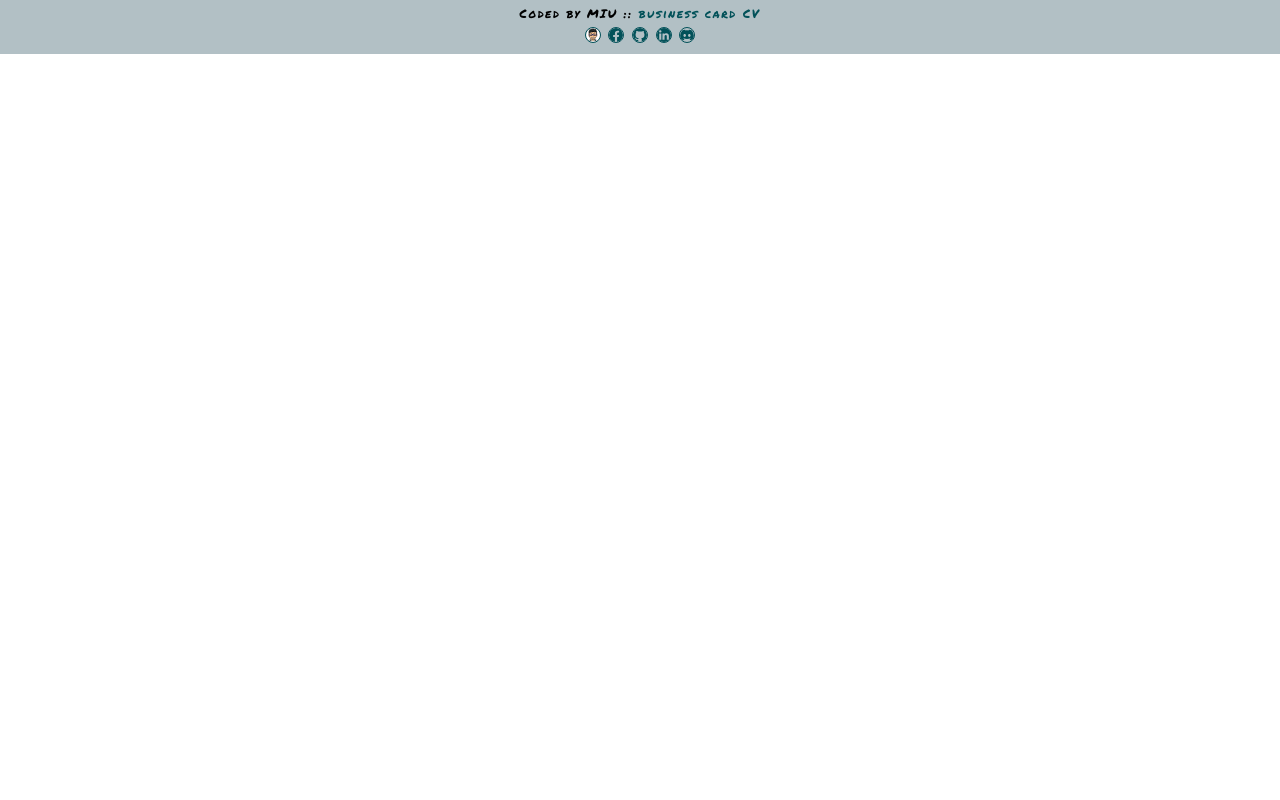
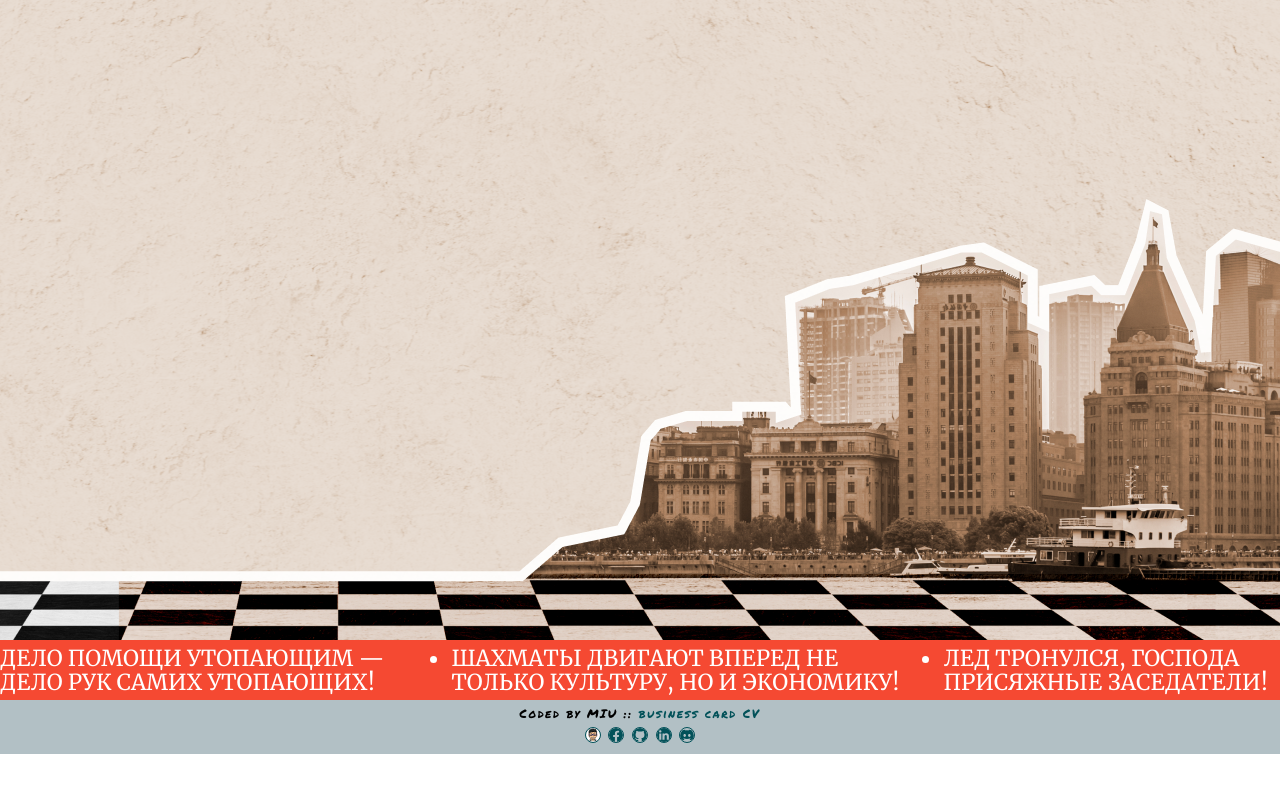
Before and after one commit to MIU-cz/My_works, a PHP site: page / in a window 1280 px wide. Run offline with PHP 8.4, Linux system fonts and the light colour scheme; style sheets or scripts are compiled from the project's sources.

Commit message:
feat: stop today

```diff
--- a/Yandex/index.html
+++ b/Yandex/index.html
@@ -1,21 +1,35 @@
 <!DOCTYPE html>
-<html lang="en">
+<html lang="ru">
     <head>
-    <meta charset="UTF-8">
-    <meta name="viewport" content="width=device-width, initial-scale=1.0">
-    <title>Document</title>
-    <link rel="stylesheet" href="src/autor-resourse/my-normaliz-style-min.css">
-    <link rel="stylesheet" href="src/css/main.css">
+        <meta charset="UTF-8" />
+        <meta name="viewport" content="width=device-width, initial-scale=1.0" />
+        <title>club four horses</title>
+        <link
+            rel="shortcut icon"
+            href="src/img/header/horse-1.svg"
+            type="image/x-icon"
+        />
+        <link
+            rel="stylesheet"
+            href="src/autor-resourse/my-normaliz-style-min.css"
+        />
+        <link rel="stylesheet" href="src/css/main.css" />
     </head>
 
     <body>
-    <header class="container">
-
+        <header class="container container_header">
+            <div class="wraper"></div>
         </header>
 
-    <main>
+        <section class="run-text">
+            <ul class="txt_marquee">
+                <li class="txt_marquee_item">Дело помощи утопающим — дело рук самих утопающих!</li>
+                <li class="txt_marquee_item">Шахматы двигают вперед не только культуру, но и экономику!</li>
+                <li class="txt_marquee_item">Лед тронулся, господа присяжные заседатели!</li>
+            </ul>
+        </section>
 
-    </main>
+        <main></main>
 
         <footer>
             <div id="autor"></div>
@@ -23,7 +37,5 @@
 
         <!-- scripts -->
         <script src="src/autor-resourse/autor-footer-script.js"></script>
-
     </body>
-
 </html>
--- a/Yandex/src/css/_Theme.scss
+++ b/Yandex/src/css/_Theme.scss
@@ -48,6 +48,7 @@ $c-bg-header: #E9DED4;
         $lh:110%,
         $color:$c-main-white
     );
+    text-transform: uppercase;
 }
 
 .txt_main_section {
--- a/Yandex/src/css/main.css
+++ b/Yandex/src/css/main.css
@@ -67,6 +67,7 @@
   letter-spacing: normal;
   line-height: 110%;
   color: #FFFFFF;
+  text-transform: uppercase;
 }
 
 .txt_main_section {
@@ -178,4 +179,34 @@
   width: 100%;
   margin: 0 auto;
   padding: 0;
+}
+.container_header {
+  height: 640px;
+  background: url(../img/header/bg-color-burn.png) center #E9DED4;
+  background-blend-mode: color-burn;
+}
+
+.wraper {
+  width: 100%;
+  height: 100%;
+  position: relative;
+  background: url(../img/header/bg-img-city.png) center bottom no-repeat;
+}
+
+.run-text {
+  width: 100%;
+  height: 60px;
+  background-color: #F54932;
+  align-content: center;
+}
+.run-text .txt_marquee {
+  display: flex;
+  flex-wrap: nowrap;
+  gap: 40px;
+}
+.run-text .txt_marquee_item {
+  list-style: disc;
+}
+.run-text .txt_marquee_item:first-child {
+  list-style: none;
 }/*# sourceMappingURL=main.css.map */
--- a/Yandex/src/css/main.scss
+++ b/Yandex/src/css/main.scss
@@ -4,4 +4,39 @@
     width: 100%;
     margin: 0 auto;
     padding: 0;
+
+    &_header {
+        height: 640px;
+        background: url(../img/header/bg-color-burn.png) center $c-bg-header;
+        background-blend-mode: color-burn;
+    }
 }
+
+.wraper {
+    width: 100%;
+    height: 100%;
+    position: relative;
+    background: url(../img/header/bg-img-city.png) center bottom no-repeat;
+}
+
+.run-text {
+    width: 100%;
+    height: 60px;
+
+    background-color: $c-text-em;
+    align-content: center;
+
+    .txt_marquee {
+        display: flex;
+        flex-wrap: nowrap;
+        gap: 40px;
+
+        &_item {
+            list-style: disc;
+
+            &:first-child {
+                list-style: none;
+            }
+        }
+    }
+}
```
Also changed, not shown: 1 other file. Lines whose indentation alone changed are shown as unchanged.
